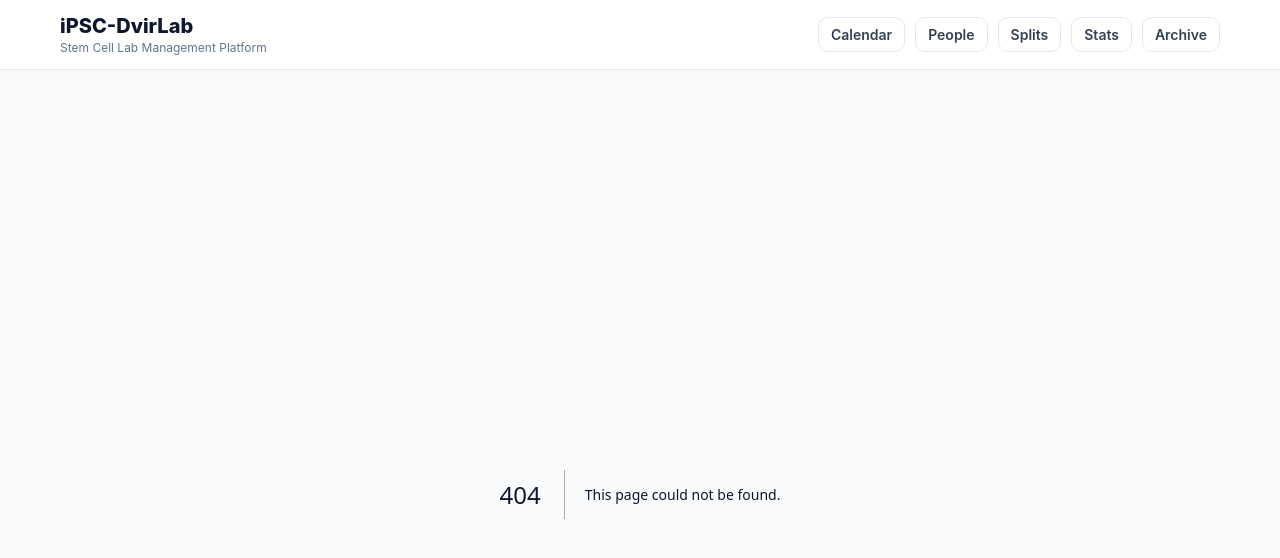
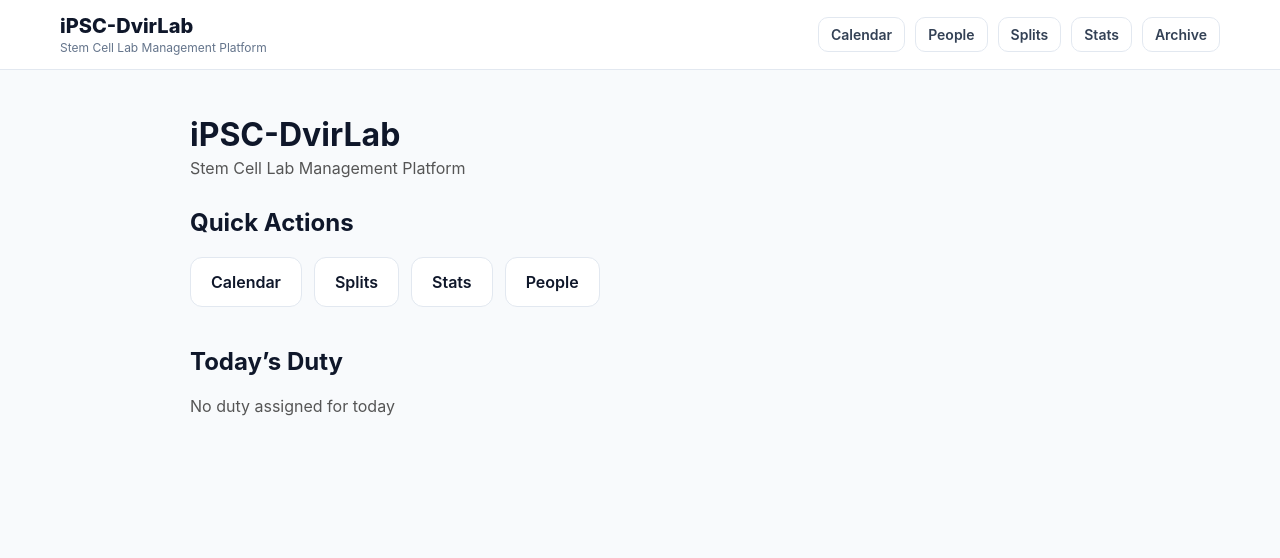
Before and after one commit to yahelshe1924/ipsc-dvirlab, a Next.js app: page / in a window 1280 px wide. Before the commit this address had no page. Shown: the top 558 px of the page. Built offline with nearby package versions, Linux system fonts and the light colour scheme; no server answers; the database is empty.

Commit message:
main page

```diff
--- /dev/null
+++ b/src/app/page.tsx
@@ -0,0 +1,117 @@
+"use client";
+
+import { useEffect, useState } from "react";
+import Link from "next/link";
+import { createClient } from "@/lib/supabase";
+
+type Duty = {
+  duty_date: string;
+  member_name?: string | null;
+  split_assignee_id?: string | null;
+  split_completed?: boolean;
+};
+
+export default function HomePage() {
+  const supabase = createClient();
+
+  const [todayDuty, setTodayDuty] = useState<Duty | null>(null);
+
+  useEffect(() => {
+    loadTodayDuty();
+  }, []);
+
+  async function loadTodayDuty() {
+    const today = new Date().toISOString().slice(0, 10);
+
+    const { data, error } = await supabase
+      .from("duty_assignments")
+      .select("duty_date, member_name, split_assignee_id, split_completed")
+      .eq("duty_date", today)
+      .maybeSingle();
+
+    if (error) {
+      console.error(error);
+      return;
+    }
+
+    setTodayDuty(data);
+  }
+
+  return (
+    <div style={{ maxWidth: 900, margin: "0 auto" }}>
+      <h1 style={{ marginBottom: 4 }}>iPSC-DvirLab</h1>
+      <p style={{ marginTop: 0, color: "#555" }}>
+        Stem Cell Lab Management Platform
+      </p>
+
+      {/* Quick Actions */}
+      <div style={{ marginTop: 30 }}>
+        <h2>Quick Actions</h2>
+
+        <div style={{ display: "flex", gap: 12, flexWrap: "wrap", marginTop: 10 }}>
+          <Link href="/calendar" style={card}>
+            Calendar
+          </Link>
+
+          <Link href="/splits" style={card}>
+            Splits
+          </Link>
+
+          <Link href="/stats" style={card}>
+            Stats
+          </Link>
+
+          <Link href="/people" style={card}>
+            People
+          </Link>
+        </div>
+      </div>
+
+      {/* Today’s Duty */}
+      <div style={{ marginTop: 40 }}>
+        <h2>Today’s Duty</h2>
+
+        {!todayDuty ? (
+          <p style={{ color: "#555" }}>No duty assigned for today</p>
+        ) : (
+          <div style={box}>
+            <div style={{ marginBottom: 6 }}>
+              <strong>Member:</strong> {todayDuty.member_name ?? "—"}
+            </div>
+
+            <div style={{ marginBottom: 6 }}>
+              <strong>Split duty:</strong>{" "}
+              {todayDuty.split_assignee_id ? "Yes" : "No"}
+            </div>
+
+            {todayDuty.split_assignee_id && (
+              <div>
+                <strong>Status:</strong>{" "}
+                {todayDuty.split_completed ? "Completed" : "Pending"}
+              </div>
+            )}
+          </div>
+        )}
+      </div>
+    </div>
+  );
+}
+
+const card: React.CSSProperties = {
+  display: "inline-block",
+  padding: "14px 20px",
+  borderRadius: 12,
+  border: "1px solid #e2e8f0",
+  background: "#ffffff",
+  textDecoration: "none",
+  color: "#0f172a",
+  fontWeight: 600,
+};
+
+const box: React.CSSProperties = {
+  marginTop: 10,
+  padding: 16,
+  borderRadius: 12,
+  border: "1px solid #e2e8f0",
+  background: "#ffffff",
+};
```
